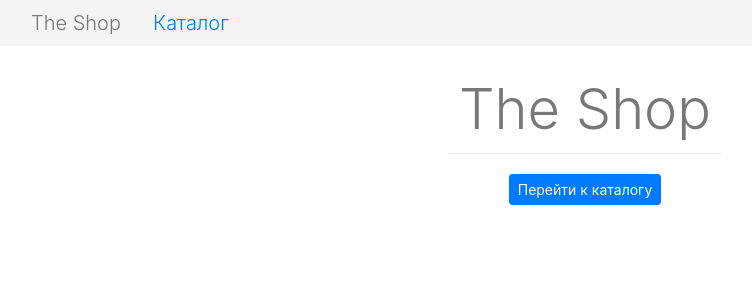
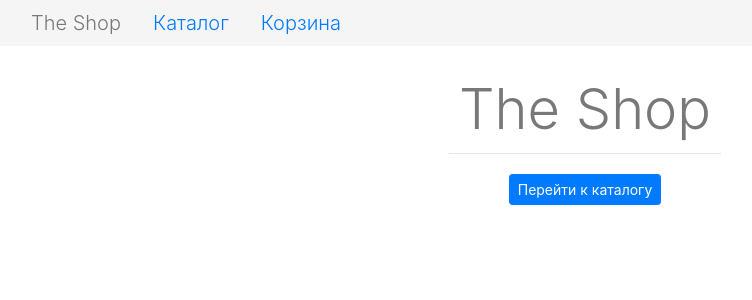
Before and after one commit to ndrwpvlv/otus_django_shop, a Django app: page / in a window 1280 px wide. Shown: the top 300 px of the page, without its empty margins (55-807 px from the left). Run offline with Django 3.2, Linux system fonts and the light colour scheme; some libraries are stand-ins or nearby versions.

Commit message:
Added Cart to Navbar

```diff
--- a/templates/components/header.html
+++ b/templates/components/header.html
@@ -2,5 +2,6 @@
     <nav class="container nav">
         <a class="nav-link lead text-color-dark-gray" href="/">The Shop</a>
         <a class="nav-link lead" href="/catalog/">Каталог</a>
+        <a class="nav-link lead" href="/basket/">Корзина</a>
     </nav>
 </div>
```
